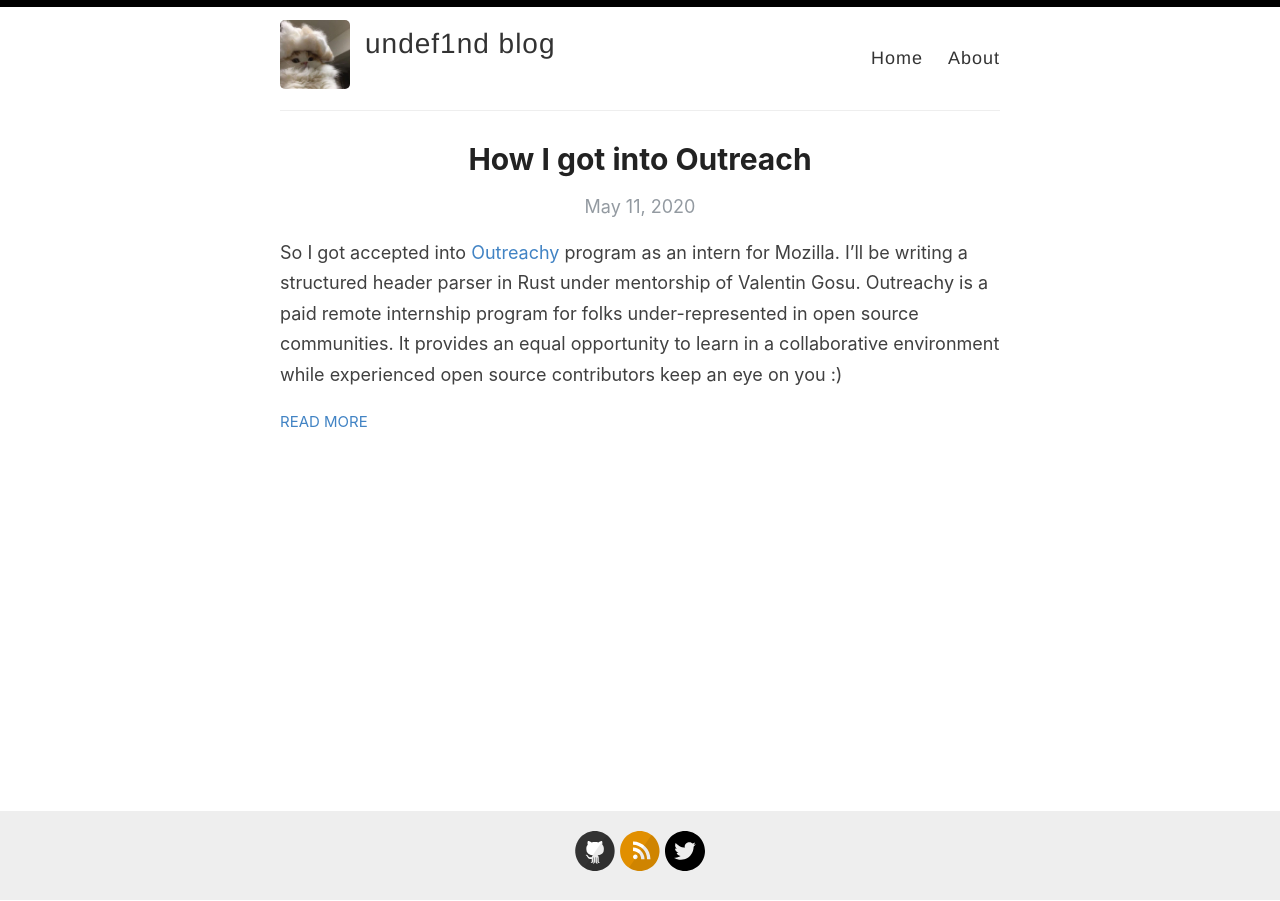
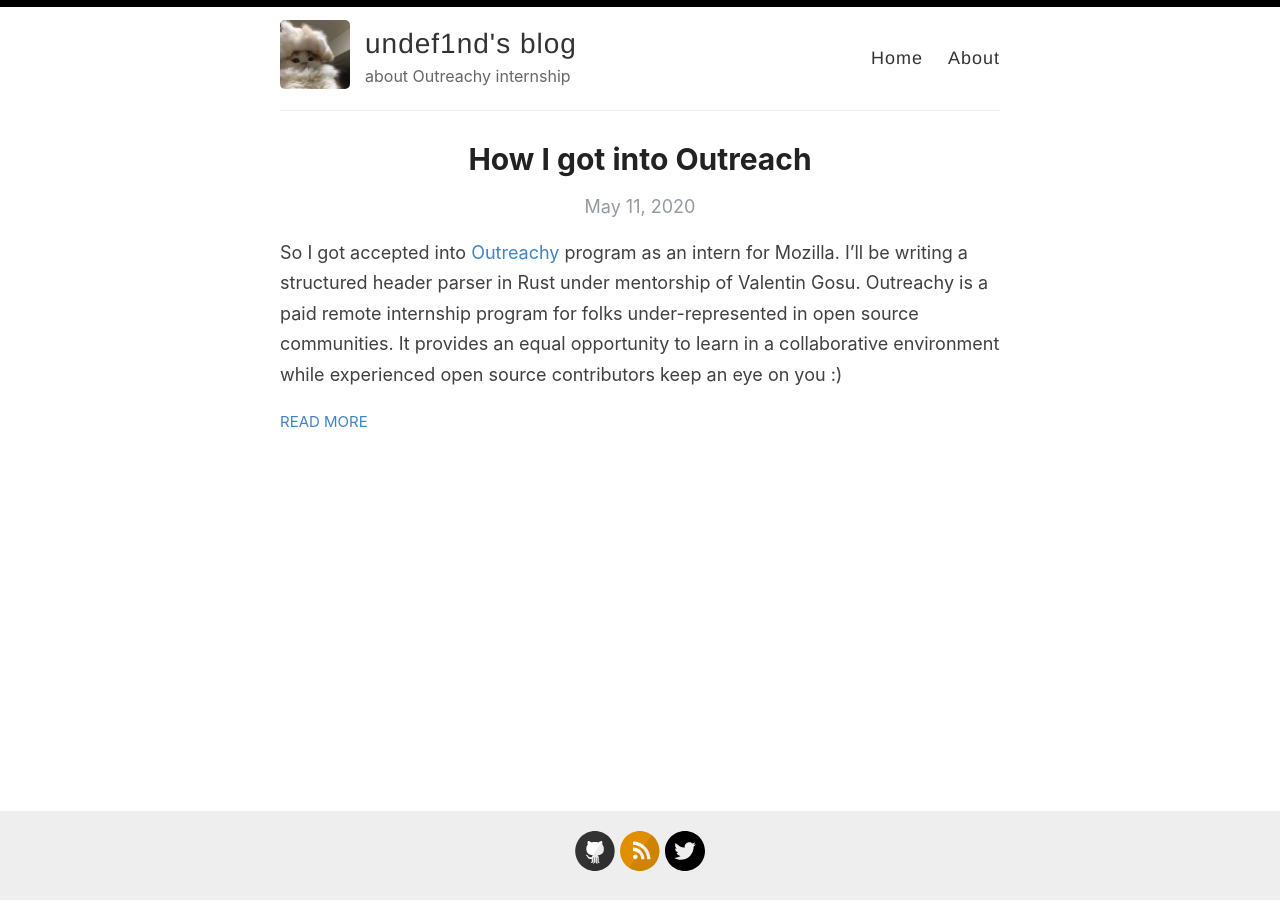
Before and after one commit to undef1nd/undef1nd.github.io, a Jekyll site: the page built from index.html, in a window 1280 px wide. Built offline with Jekyll 4.4.1, drawn with Linux system fonts in a browser that asks for light colours; the list of posts is cut into pages by our own code.

Commit message:
Fix sharing

```diff
--- a/_config.yml
+++ b/_config.yml
@@ -3,13 +3,13 @@
 #
 
 # Name of your site (displayed in the header)
-name: undef1nd blog
+name: undef1nd's blog
 
 # Name of the author
 author: undef1nd
 
 # Short bio or description (displayed in the header)
-description:
+description: about Outreachy internship
 
 # URL of your avatar or profile pic (you could use your GitHub profile pic)
 avatar: /images/cat.png
@@ -45,7 +45,7 @@ google_analytics:
 
 # Your website URL (e.g. http://amitmerchant1990.github.io or http://www.amitmerchant.com)
 # Used for Sitemap.xml and your RSS feed
-url: http://undef1nd.github.io/index.html
+url: http://undef1nd.github.io
 enforce_ssl: https:/undef1nd.github.io
 
 # If you're hosting your site at a Project repository on GitHub pages
```
